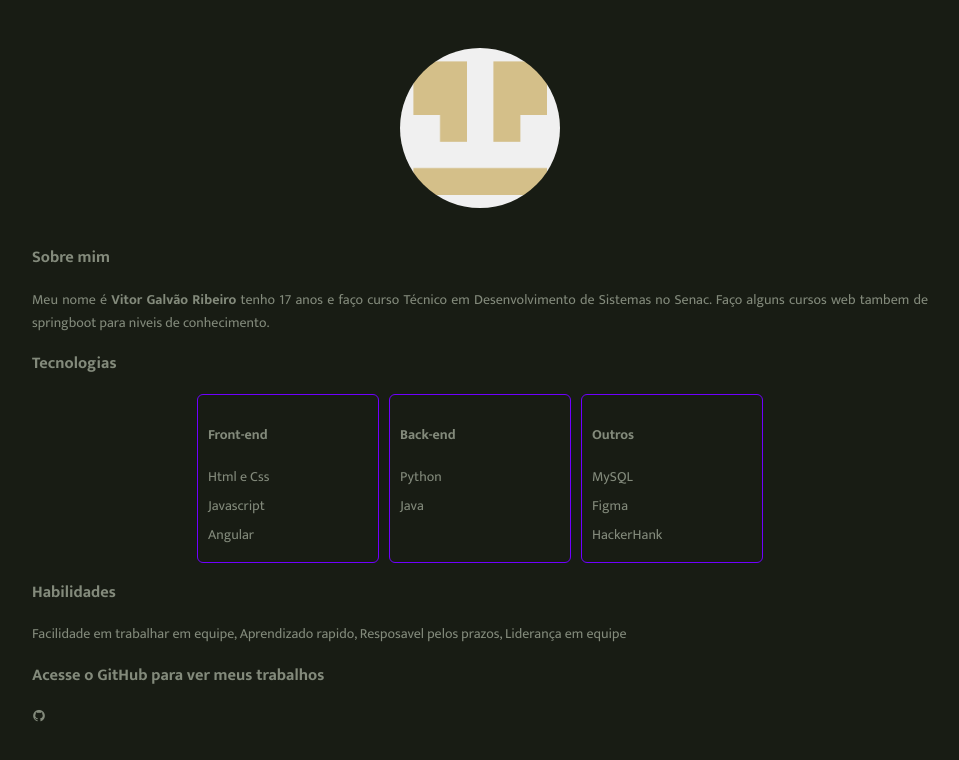
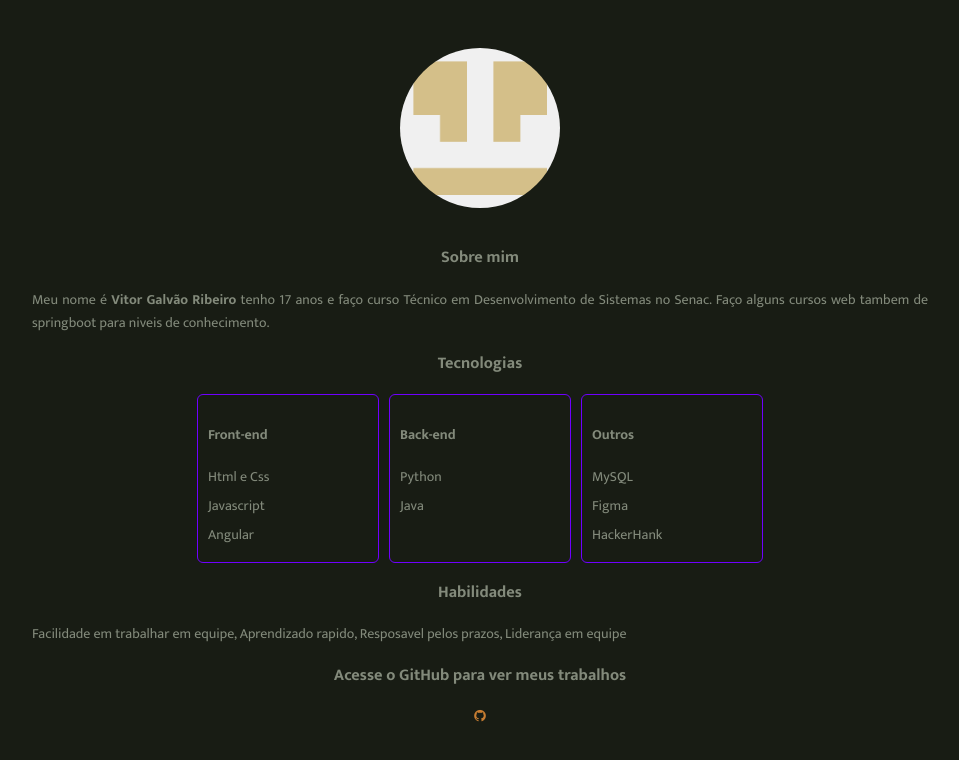
Before and after one commit to vitorgalvao0/portifolio, a plain HTML site: page index.html in a window 1280 px wide. Shown: the whole page, without its empty margins (160-1119 px from the left). Drawn offline with Linux system fonts and the light colour scheme.

Commit message:
Algumas alterações

```diff
--- a/index.html
+++ b/index.html
@@ -70,7 +70,7 @@
 
             <div class = "rede-social">
                 <h3>Acesse o GitHub para ver meus trabalhos</h3>
-                 <a href="https://github.com/">
+                 <a href="https://github.com/vitorgalvao0">
                     <span class="mdi mdi-github"></span>
                  </a>
             </div>
--- a/style.css
+++ b/style.css
@@ -16,6 +16,11 @@ h1, h2, p, ul {
     padding: 0;
     list-style: none;
 }
+
+h1,h2,h3{
+    text-align: center;
+}
+
 
 main {
     width: 70vw;
@@ -69,11 +74,11 @@ a:-webkit-any-link{
     color: unset;
 }
 
-.redes-social {
-    color: #9b9997;
+.rede-social a {
+    color: #c77d32;
     display: flex;
     justify-content: center;
-    grid-gap: 10px;
+    grid-gap: 15px;
 
 }
 
```
